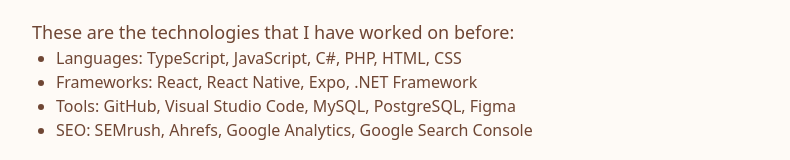
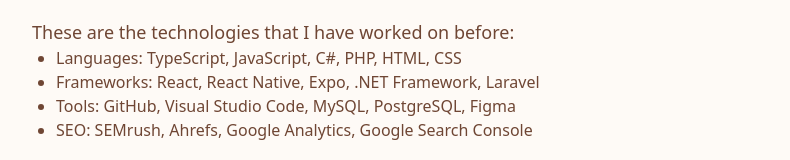
Before and after one commit to alesstongwen/portfolio, a React (Create React App) app: page /about in a window 1280 px wide. Shown: the part 1083-1243 px from the top of the page, without its empty margins (240-1030 px from the left). Built offline with nearby package versions, Linux system fonts and the light colour scheme.

Commit message:
update about

```diff
--- a/src/pages/AboutPage.tsx
+++ b/src/pages/AboutPage.tsx
@@ -74,7 +74,7 @@
         </p>
         <ul className="list-disc pl-6 mb-6" style={{ color: "#6F4634" }}>
           <li>Languages: TypeScript, JavaScript, C#, PHP, HTML, CSS</li>
-          <li>Frameworks: React, React Native, Expo, .NET Framework</li>
+          <li>Frameworks: React, React Native, Expo, .NET Framework, Laravel</li>
           <li>Tools: GitHub, Visual Studio Code, MySQL, PostgreSQL, Figma</li>
           <li>SEO: SEMrush, Ahrefs, Google Analytics, Google Search Console</li>
         </ul>
```
